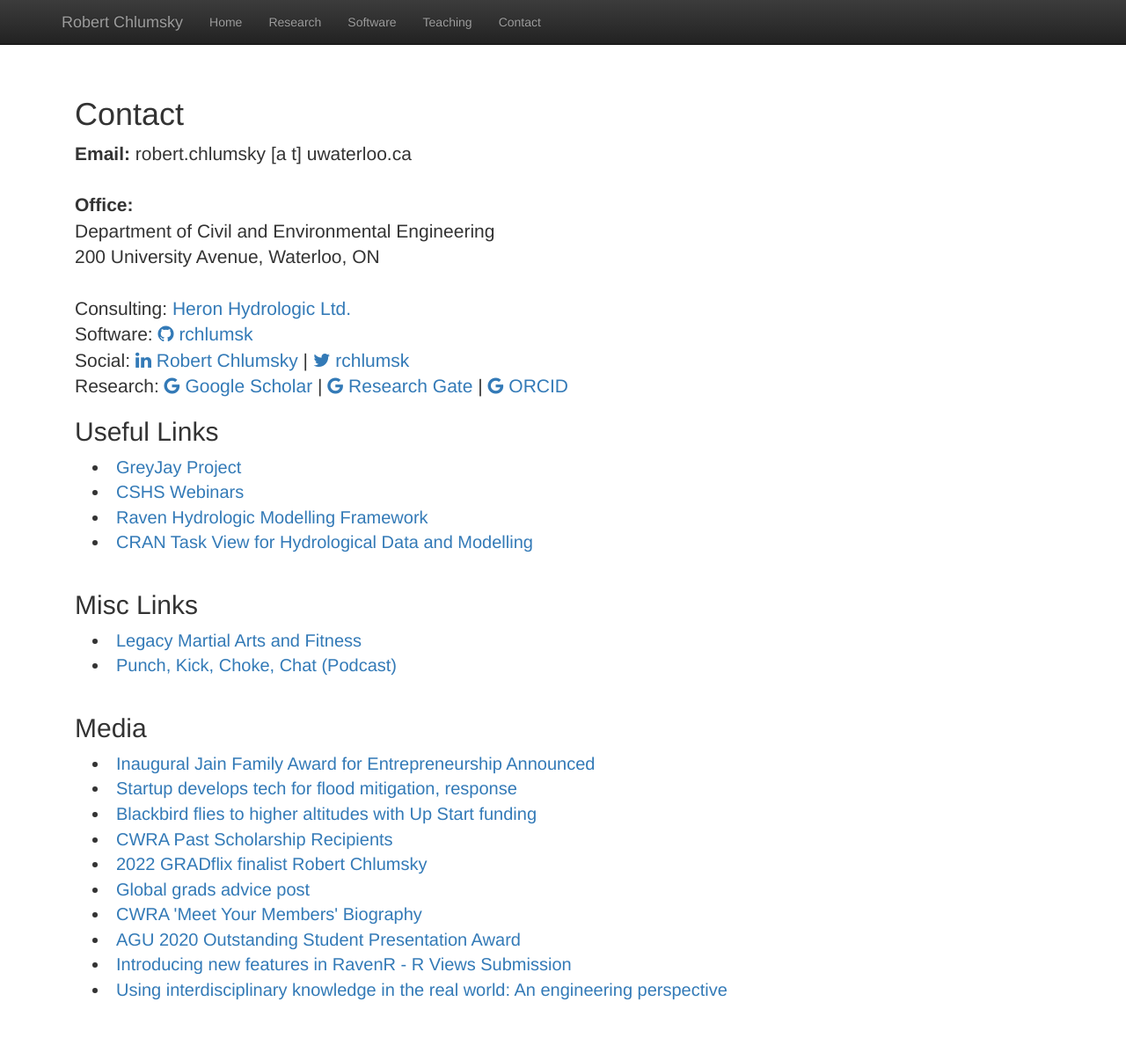
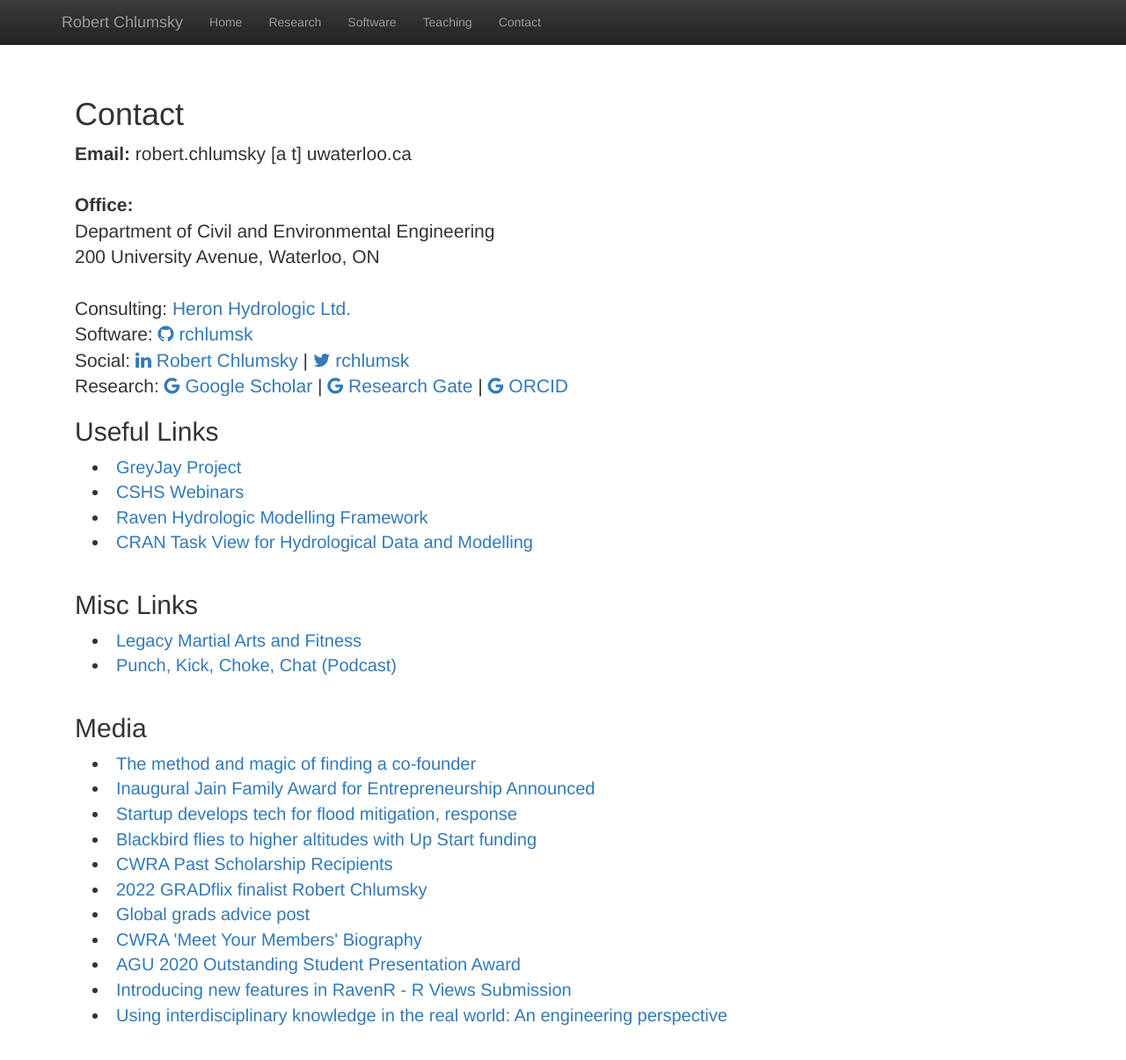
Before and after one commit to rchlumsk/rchlumsk.github.io, a Jekyll site: the page built from contact.html, in a window 1280 px wide and 1238 px high. Shown: the top 1205 px of the window at 88% size. Built offline with Jekyll 4.4.1, drawn with Linux system fonts in a browser that asks for light colours; nearby versions of some CDN libraries; library files that are not in the unit come from our copies.

Commit message:
news update

```diff
--- a/contact.html
+++ b/contact.html
@@ -42,6 +42,7 @@ title:  'Contact'
 
 <h2>Media</h2>
 <p class="content" style="padding:0px;margin:0px 20px 0px;">
+    <li style="padding:0px;margin:0px 20px 0px;font-size:20px;"> <a href = "https://uwaterloo.ca/news/method-and-magic-finding-co-founder">The method and magic of finding a co-founder</a>  </li>
     <li style="padding:0px;margin:0px 20px 0px;font-size:20px;"> <a href = "https://velocityincubator.com/2023/01/inaugural-jain-family-award-for-entrepreneurship-announced/">Inaugural Jain Family Award for Entrepreneurship Announced</a>  </li>
     <li style="padding:0px;margin:0px 20px 0px;font-size:20px;"> <a href = "https://uwaterloo.ca/engineering/news/startup-develops-tech-flood-mitigation-response">Startup develops tech for flood mitigation, response</a>  </li>
     <li style="padding:0px;margin:0px 20px 0px;font-size:20px;"> <a href = "https://uwaterloo.ca/news/blackbird-flies-higher-altitudes-start-funding">Blackbird flies to higher altitudes with Up Start funding</a>  </li>
```
